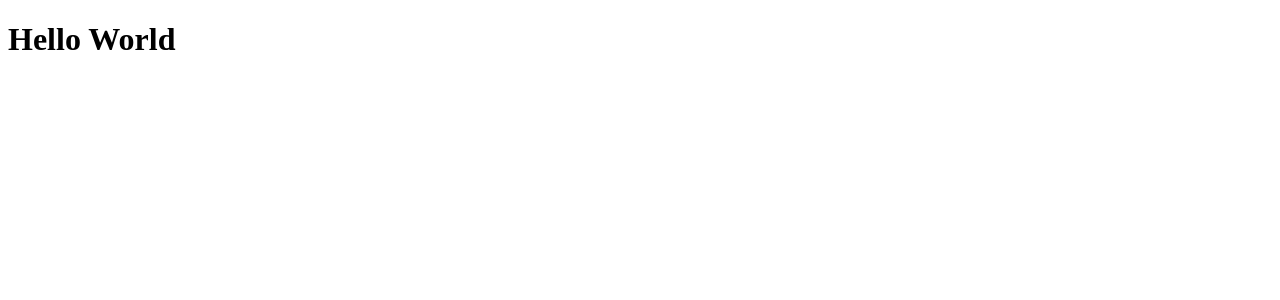
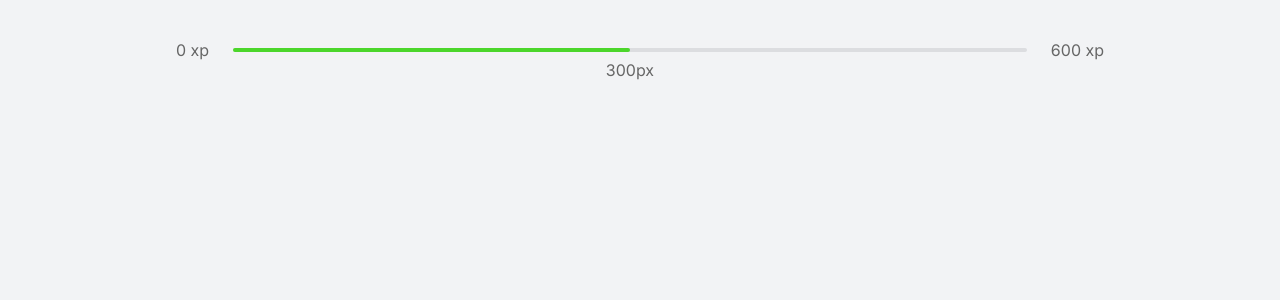
Before and after one commit to christiandueck/move.it, a Next.js app in the folder moveit-next/: page / in a window 1280 px wide. Shown: the top 300 px of the page. Built offline with nearby package versions, Linux system fonts and the light colour scheme.

Commit message:
recovering previous styling and components

```diff
--- a/moveit-next/pages/index.tsx
+++ /dev/null
@@ -1,5 +0,0 @@
-export default function Home() {
-  return (
-    <h1>Hello World</h1>
-  )
-}
--- /dev/null
+++ b/moveit-next/src/components/ExperienceBar.tsx
@@ -0,0 +1,14 @@
+export function ExperienceBar() {
+    return (
+        <header className="experience-bar">
+            <span>0 xp</span>
+            <div>
+                <div style={{ width: '50%' }} />
+                <span className="current-experience" style={{ left: '50%' }}>
+                    300px
+                </span>
+            </div>
+            <span>600 xp</span>
+        </header>
+    );
+}
--- a/moveit-next/pages/_app.tsx
+++ b/moveit-next/src/pages/_app.tsx
@@ -1,3 +1,5 @@
+import '../styles/global.css'
+
 function MyApp({ Component, pageProps }) {
   return <Component {...pageProps} />
 }
--- /dev/null
+++ b/moveit-next/src/pages/index.tsx
@@ -0,0 +1,15 @@
+import Head from 'next/head';
+import { ExperienceBar } from "../components/ExperienceBar";
+
+export default function Home() {
+  return (
+    <div className="container">
+      <Head>
+        <link rel="preconnect" href="https://fonts.gstatic.com" />
+        <link href="https://fonts.googleapis.com/css2?family=Inter:wght@400;500;600&family=Rajdhani:wght@600&display=swap" rel="stylesheet" />
+      </Head>
+
+      <ExperienceBar />
+    </div>
+  )
+}
--- /dev/null
+++ b/moveit-next/src/styles/global.css
@@ -0,0 +1,89 @@
+* {
+    margin: 0;
+    padding: 0;
+    box-sizing: border-box;
+}
+
+:root {
+    --white: #ffffff;
+    --background: #f2f3f5;
+    --gray-line: #dcdde0;
+    --text: #666666;
+    --text-highlight: #b3b9ff;
+    --title: #2e384d;
+    --red: #e83f5b;
+    --green: #4cd62b;
+    --blue: #5965e0;
+    --blue-dark: #4953b8;
+    --blue-twitter: #2aa9e0;
+}
+
+@media(max-width: 1080px) {
+    html {
+        font-size: 93.75%;
+    }
+}
+
+@media(max-width: 720px) {
+    html {
+        font-size: 87.5%;
+    }
+}
+
+body {
+    background: var(--background);
+    color: var(--text);
+}
+
+body, input, texteare, button {
+    font: 400 1rem "Inter", sans-serif;
+}
+
+button {
+    cursor: pointer;
+}
+
+a {
+    text-decoration: none;
+    color: inherit;
+}
+
+.container {
+    height: 100vh;
+    max-width: 992px;
+    margin: 0 auto;
+    padding: 2.5rem 2rem;
+
+    display: flex;
+    flex-direction: column;
+}
+
+.experience-bar {
+    display: flex;
+    align-items: center;
+}
+
+.experience-bar span {
+    font-size: 1rem;
+}
+
+.experience-bar > div {
+    flex: 1;
+    height: 4px;
+    border-radius: 4px;
+    background: var(--gray-line);
+    margin: 0 1.5rem;
+    position: relative;
+}
+
+.experience-bar > div > div {
+    height: 4px;
+    border-radius: 4px;
+    background-color: var(--green);
+}
+
+span.current-experience {
+    position: absolute;
+    top: 12px;
+    transform: translateX(-50%);
+}
```
